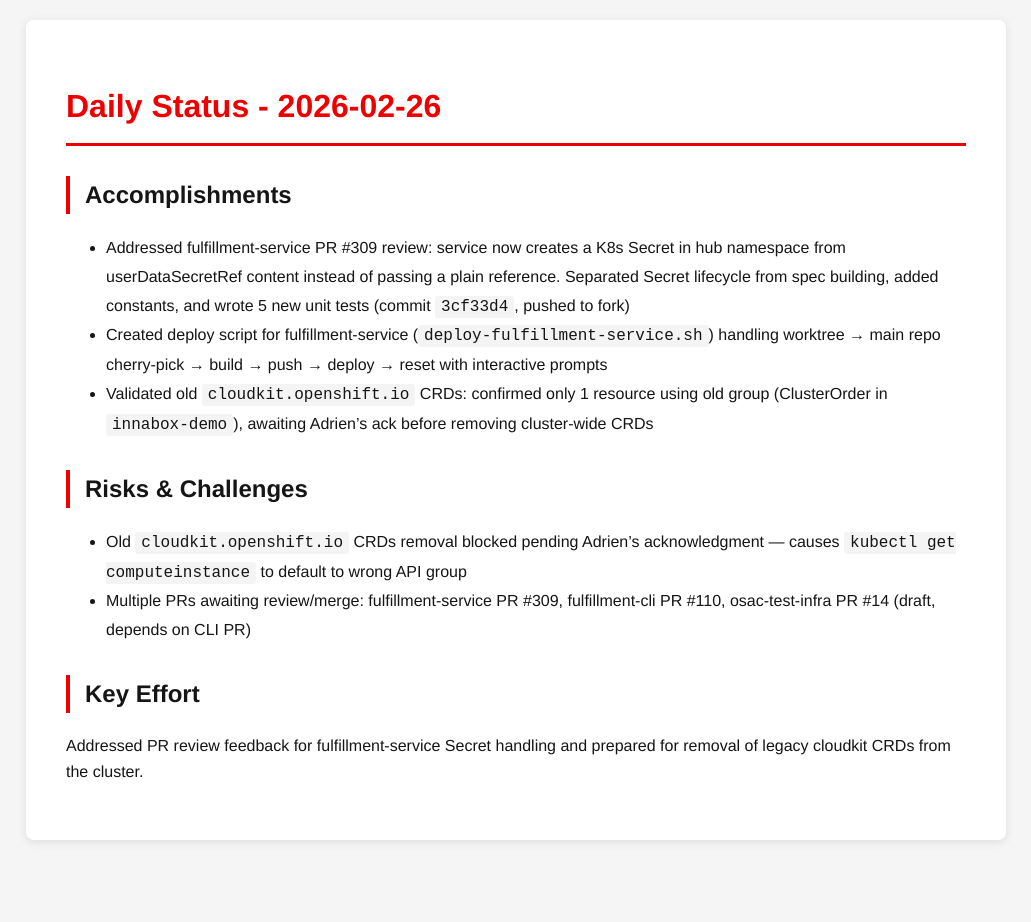
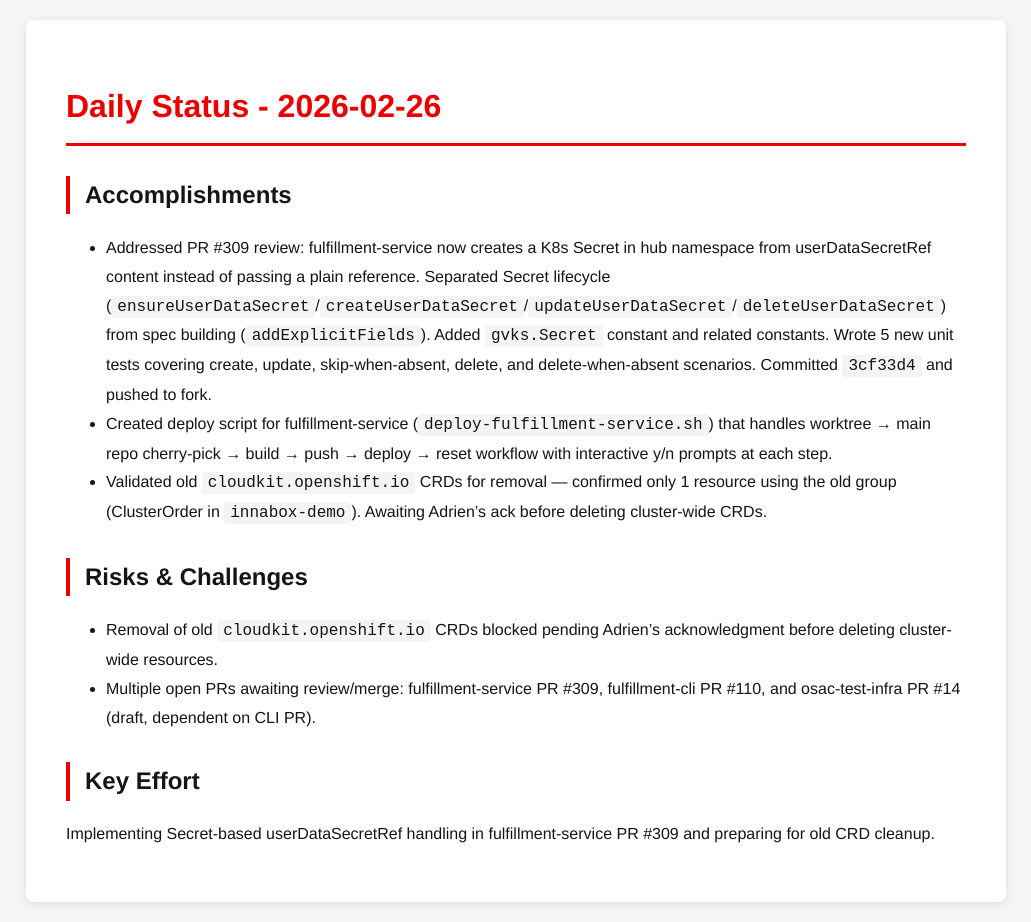
Before and after one commit to tzvatot/daily-status, a Jekyll site: the page built from 2026-02-26.md, in a window 1280 px wide. Shown: the whole page, without its empty margins (124-1155 px from the left). Built offline with Jekyll 4.4.1, drawn with Linux system fonts in a browser that asks for light colours; before the commit the page ends 900 px from its top, so only the background shows below that.

Commit message:
Daily status update - 2026-02-26

```diff
--- a/2026-02-26.md
+++ b/2026-02-26.md
@@ -7,16 +7,13 @@ date: 2026-02-26
 # Daily Status - 2026-02-26
 
 ## Accomplishments
-
-- Addressed fulfillment-service PR #309 review: service now creates a K8s Secret in hub namespace from userDataSecretRef content instead of passing a plain reference. Separated Secret lifecycle from spec building, added constants, and wrote 5 new unit tests (commit `3cf33d4`, pushed to fork)
-- Created deploy script for fulfillment-service (`deploy-fulfillment-service.sh`) handling worktree → main repo cherry-pick → build → push → deploy → reset with interactive prompts
-- Validated old `cloudkit.openshift.io` CRDs: confirmed only 1 resource using old group (ClusterOrder in `innabox-demo`), awaiting Adrien's ack before removing cluster-wide CRDs
+- Addressed PR #309 review: fulfillment-service now creates a K8s Secret in hub namespace from userDataSecretRef content instead of passing a plain reference. Separated Secret lifecycle (`ensureUserDataSecret`/`createUserDataSecret`/`updateUserDataSecret`/`deleteUserDataSecret`) from spec building (`addExplicitFields`). Added `gvks.Secret` constant and related constants. Wrote 5 new unit tests covering create, update, skip-when-absent, delete, and delete-when-absent scenarios. Committed `3cf33d4` and pushed to fork.
+- Created deploy script for fulfillment-service (`deploy-fulfillment-service.sh`) that handles worktree → main repo cherry-pick → build → push → deploy → reset workflow with interactive y/n prompts at each step.
+- Validated old `cloudkit.openshift.io` CRDs for removal — confirmed only 1 resource using the old group (ClusterOrder in `innabox-demo`). Awaiting Adrien's ack before deleting cluster-wide CRDs.
 
 ## Risks & Challenges
-
-- Old `cloudkit.openshift.io` CRDs removal blocked pending Adrien's acknowledgment — causes `kubectl get computeinstance` to default to wrong API group
-- Multiple PRs awaiting review/merge: fulfillment-service PR #309, fulfillment-cli PR #110, osac-test-infra PR #14 (draft, depends on CLI PR)
+- Removal of old `cloudkit.openshift.io` CRDs blocked pending Adrien's acknowledgment before deleting cluster-wide resources.
+- Multiple open PRs awaiting review/merge: fulfillment-service PR #309, fulfillment-cli PR #110, and osac-test-infra PR #14 (draft, dependent on CLI PR).
 
 ## Key Effort
-
-Addressed PR review feedback for fulfillment-service Secret handling and prepared for removal of legacy cloudkit CRDs from the cluster.
+Implementing Secret-based userDataSecretRef handling in fulfillment-service PR #309 and preparing for old CRD cleanup.
```
